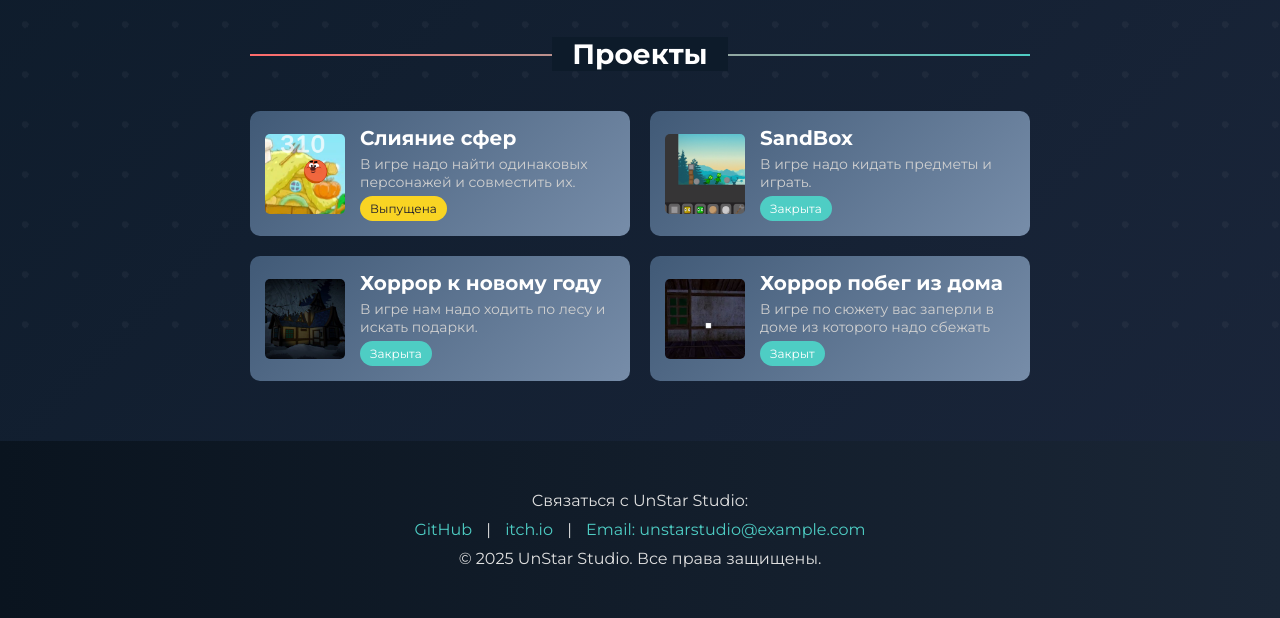
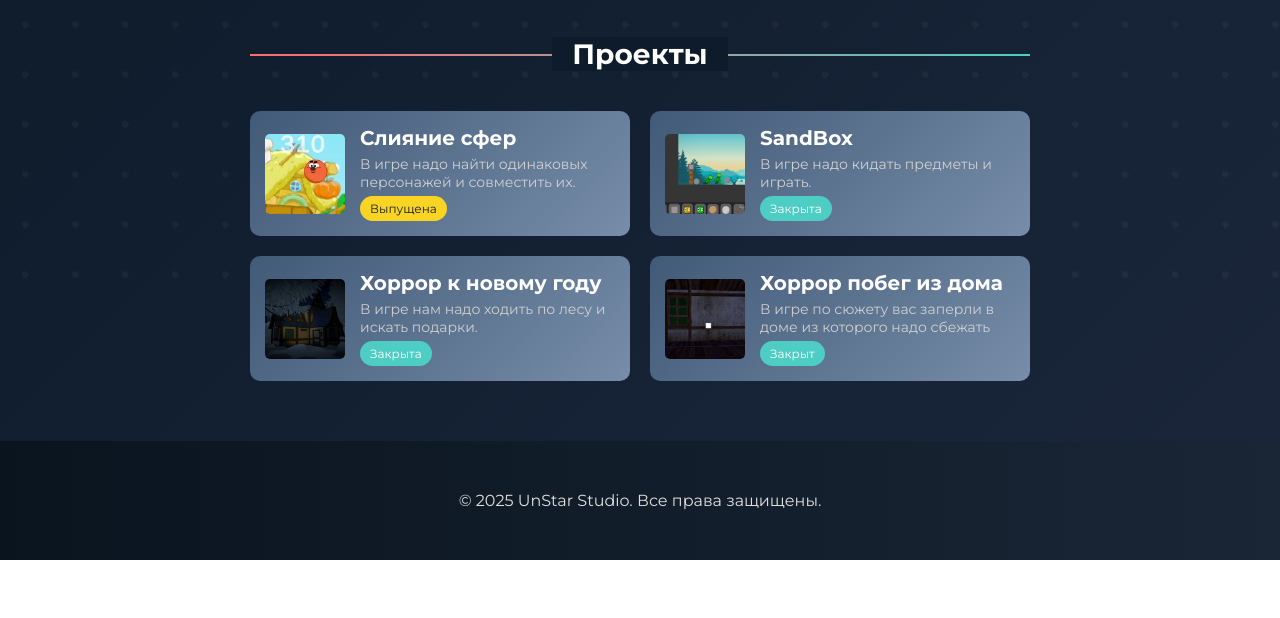
Before and after one commit to UnStar-Studio/UnStarStudio_INFO, a plain HTML site: page index.html in a window 1280 px wide. Shown: the part 284-902 px from the top of the page. After the commit the page ends 844 px from the top, so only its background shows below. Drawn offline with Linux system fonts and the light colour scheme.

Commit message:
Add files via upload

```diff
--- a/index.html
+++ b/index.html
@@ -319,12 +319,7 @@
 
     <footer>
         <div class="footer-content">
-            <p>Связаться с UnStar Studio:</p>
-            <p>
-                <a href="#">GitHub</a> |
-                <a href="#">itch.io</a> |
-                <a href="#">Email: unstarstudio@example.com</a>
-            </p>
+
             <p>© 2025 UnStar Studio. Все права защищены.</p>
         </div>
     </footer>
```
